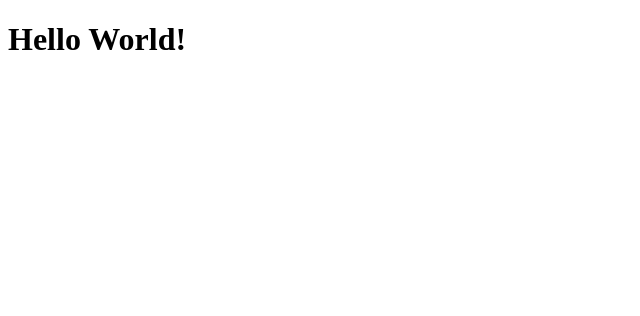
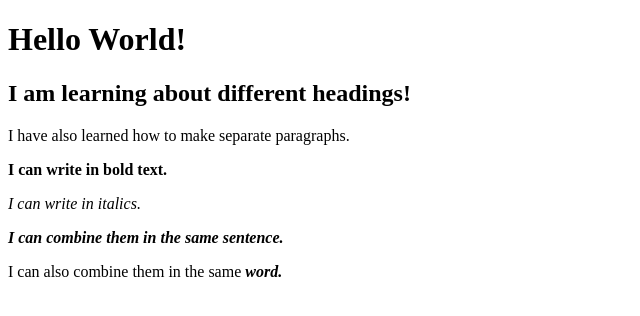
Before and after one commit to hildebrandtchandler/odin_project_journey, a plain HTML site: page html-boilerplate/index.html in a window 1280 px wide. Shown: the whole page, without its empty margins (0-640 px from the left). Drawn offline with Linux system fonts and the light colour scheme.

Commit message:
Added onto index.html with what I learned

```diff
--- a/html-boilerplate/index.html
+++ b/html-boilerplate/index.html
@@ -8,5 +8,15 @@
 </head>
 <body>
     <h1>Hello World!</h1>
+
+    <h2>I am learning about different headings!</h2>
+
+    <p>I have also learned how to make separate paragraphs.</p>
+    <!-- The <strong> tag is for writing in bold -->
+    <p><strong>I can write in bold text.</strong></p>
+    <!-- The <em> tag is for writing in italics -->
+    <p><em> I can write in italics.</em></p>
+    <p><strong><em>I can combine them in the same sentence.</em></strong></p>
+    <p>I can also combine them in the same <strong><em>word.</em></strong></p>
 </body>
 </html>
```
